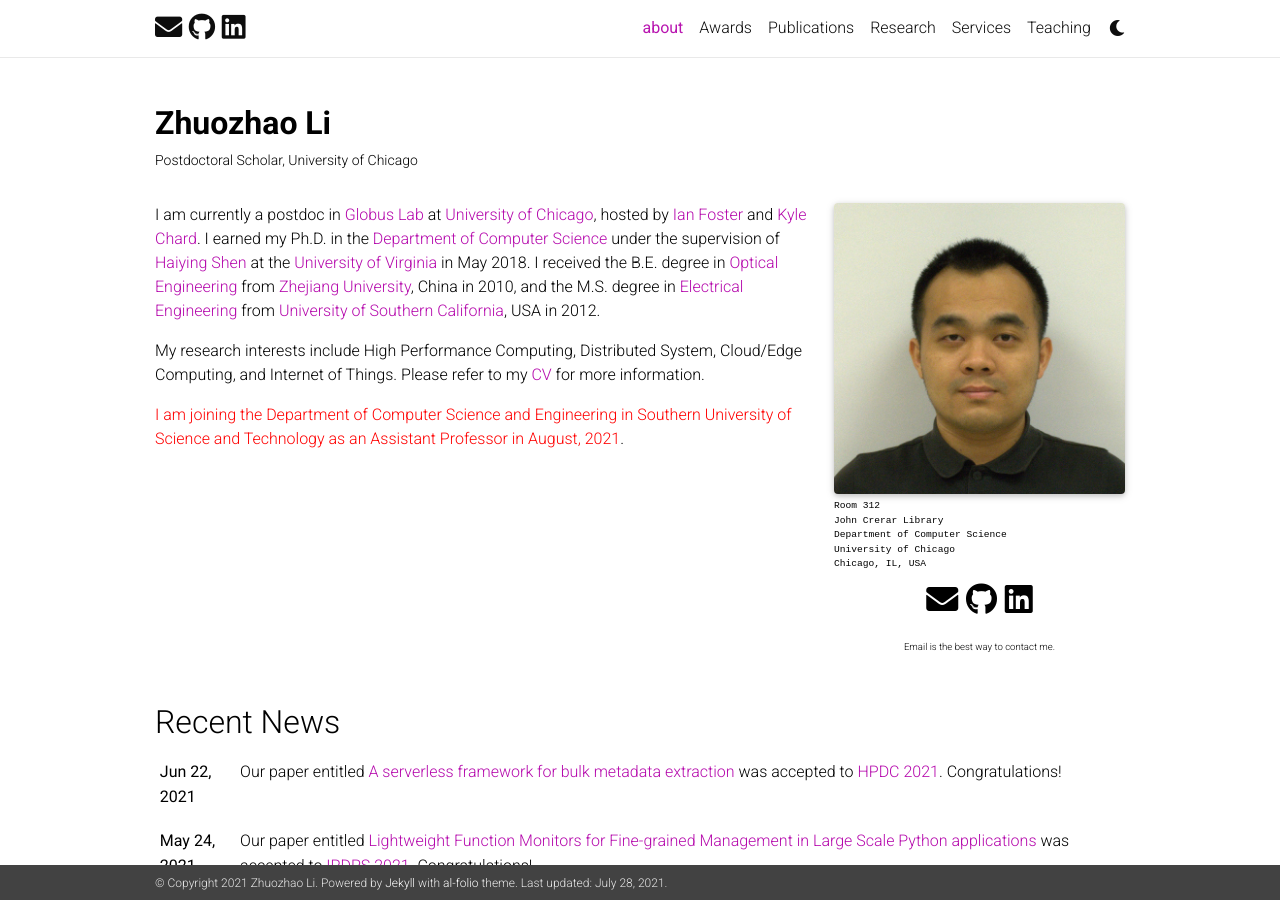
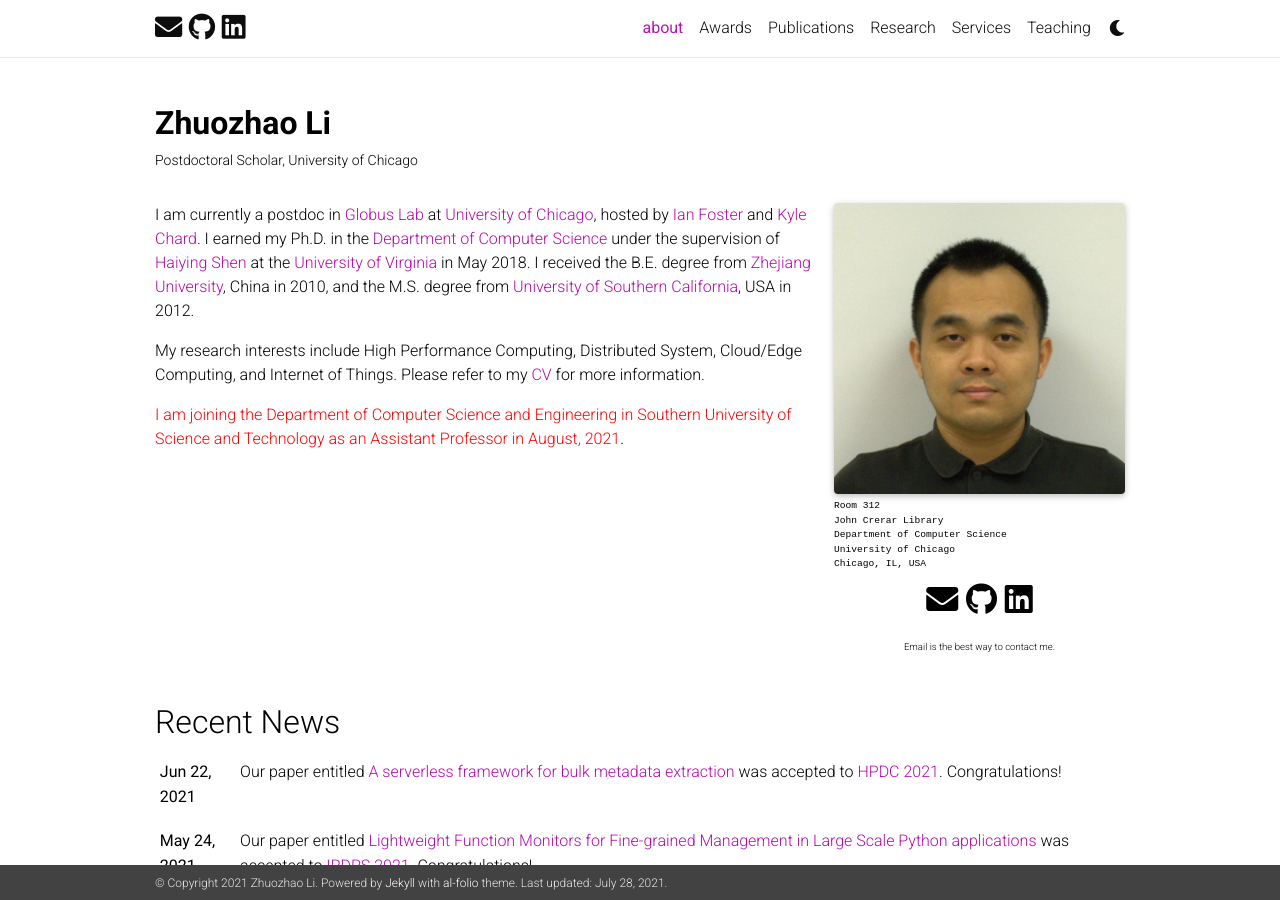
Before and after one commit to ZhuozhaoLi/ZhuozhaoLi.github.io, a Jekyll site: the page built from _pages/about.md, in a window 1280 px wide and 900 px high. Built offline with Jekyll 4.4.1, drawn with Linux system fonts in a browser that asks for light colours; nearby versions of some CDN libraries; comment, search, counter and statistics services are not loaded; a style sheet for code colours, icons or effects is not loaded.

Commit message:
Update about.md

```diff
--- a/_pages/about.md
+++ b/_pages/about.md
@@ -20,8 +20,10 @@ social: true  # includes social icons at the bottom of the page
 ---
 
 I am currently a postdoc in [Globus Lab](http://labs.globus.org/){:target="\_blank"} at [University of Chicago](https://www.uchicago.edu/){:target="\_blank"}, hosted by [Ian Foster](http://www.ianfoster.org/){:target="\_blank"} and [Kyle Chard](https://kylechard.com/){:target="\_blank"}. I earned my Ph.D. in the [Department of Computer Science](http://www.cs.virginia.edu/){:target="\_blank"} under the supervision of [Haiying Shen](http://www.cs.virginia.edu/~hs6ms/){:target="\_blank"} at the [University of Virginia](http://www.virginia.edu/){:target="\_blank"} in May 2018.
-I received the B.E. degree in [Optical Engineering](http://opt.zju.edu.cn/english/){:target="\_blank"} from [Zhejiang University](http://www.zju.edu.cn/english/){:target="\_blank"}, China in 2010,
-and the M.S. degree in [Electrical Engineering](http://ee.usc.edu/){:target="\_blank"} from [University of Southern California](http://www.usc.edu/){:target="\_blank"}, USA in 2012.
+I received the B.E. degree <!--- in [Optical Engineering](http://opt.zju.edu.cn/english/){:target="\_blank"} --->
+from [Zhejiang University](http://www.zju.edu.cn/english/){:target="\_blank"}, China in 2010,
+and the M.S. degree <!--- in [Electrical Engineering](http://ee.usc.edu/){:target="\_blank"} --->
+from [University of Southern California](http://www.usc.edu/){:target="\_blank"}, USA in 2012.
 
 My research interests include High Performance Computing, Distributed System, Cloud/Edge Computing, and Internet of Things.
 Please refer to my [CV](assets/CV-ZhuozhaoLi.pdf){:target="\_blank"} for more information.
```
